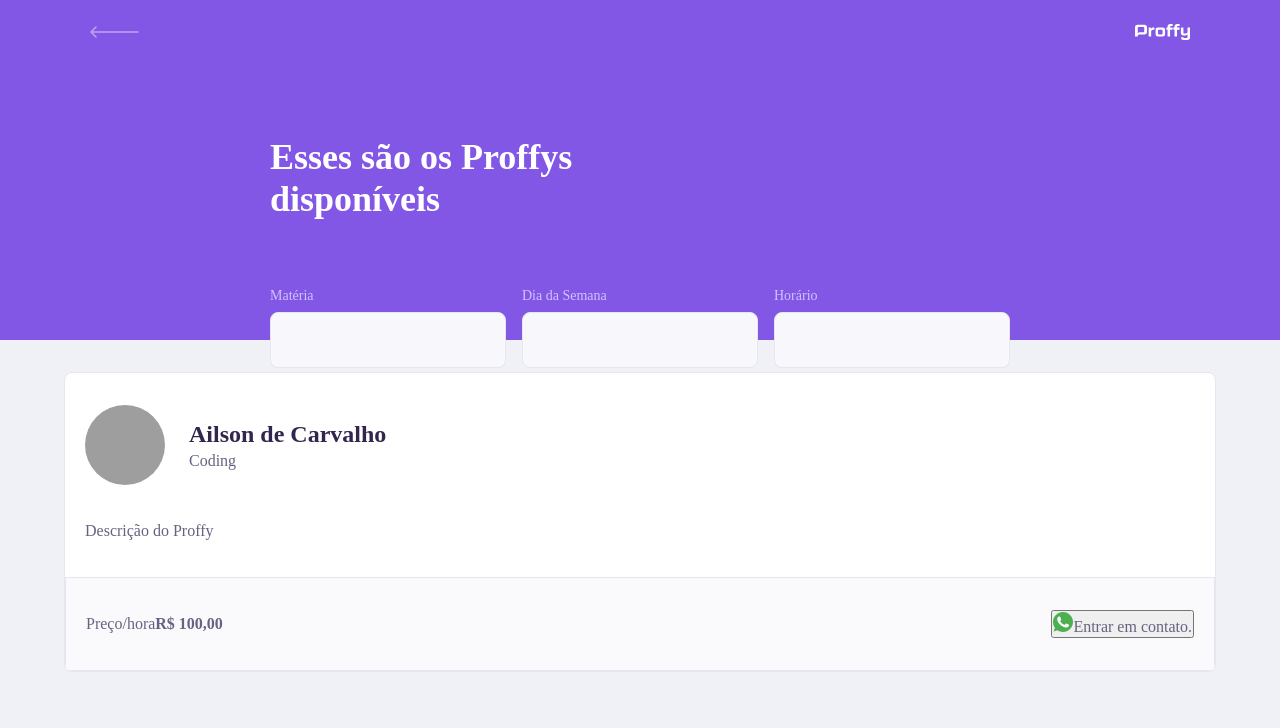
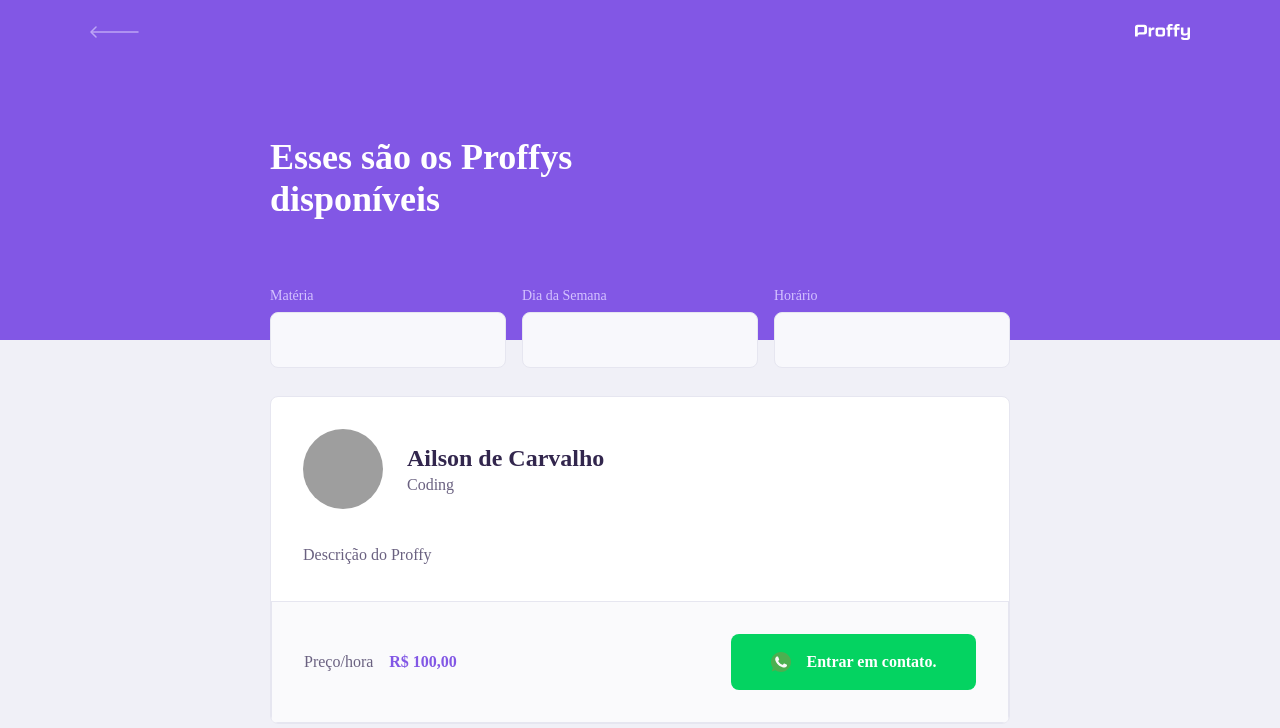
Before and after one commit to Ailsoncf/Proffy, a React (Create React App) app in the folder web/: page /study in a window 1280 px wide. Shown: the top 728 px of the page. Built offline with nearby package versions, Linux system fonts and the light colour scheme; grey boxes are pictures that could not be loaded.

Commit message:
Creating Teacher Item Component

```diff
--- /dev/null
+++ b/web/src/components/TeacherItem/index.js
@@ -0,0 +1,36 @@
+import React from "react";
+
+import whatsappIcon from "../../assets/images/icons/whatsapp.svg";
+
+import "./styles.css";
+
+function TeacherItem() {
+  return (
+    <article className="teacher-item">
+      <header>
+        <img
+          src="https://avatars3.githubusercontent.com/u/61307843?s=460&u=16a6d7a3aac7ecda47c15fc6cdb857cd605361af&v=4"
+          alt="Foto Perfil"
+        />
+        <div>
+          <strong>Ailson de Carvalho</strong>
+          <span>Coding</span>
+        </div>
+      </header>
+
+      <p>Descrição do Proffy</p>
+      <footer>
+        <p>
+          Preço/hora
+          <strong>R$ 100,00</strong>
+        </p>
+        <button type="button">
+          <img src={whatsappIcon} alt="Whatsapp" />
+          Entrar em contato.
+        </button>
+      </footer>
+    </article>
+  );
+}
+
+export default TeacherItem;
--- /dev/null
+++ b/web/src/components/TeacherItem/styles.css
@@ -0,0 +1,103 @@
+.teacher-item {
+    background: var(--color-box-base);
+    border: 1px solid var(--color-line-in-white);
+    border-radius: 0.8rem;
+    margin-top: 2.4rem;
+    overflow: hidden;
+}
+
+.teacher-item header {
+    padding: 3.2rem 2rem;
+    display: flex;
+    align-items: center;
+}
+
+.teacher-item header img{
+    width: 8rem;
+    height: 8rem;
+    border-radius: 50%;
+}
+
+.teacher-item header div {
+    margin-left: 2.4rem;
+}
+
+.teacher-item header div strong {
+    font: 700 2.4rem Archivo;
+    display: block;
+    color: var(--color-text-title);
+}
+
+.teacher-item header div span {
+    font-size: 1.6rem;
+    display: block;
+    margin-top: 0.4rem;
+}
+
+.teacher-item > p {
+    padding: 0 2rem;
+    font-size: 1.6rem;
+    line-height: 2.8rem;
+}
+
+.teacher-item footer {
+    padding: 3.2rem 2rem;
+    background: var(--color-box-footer);
+    border: 1px solid var(--color-line-in-white);
+    margin-top: 3.2rem;
+    display: flex;
+    align-items: center;
+    justify-content: space-between;
+}
+
+.teacher-item footer p strong {
+    color: var(--color-primary);
+    font-size: 1.6rem;
+    display: block;
+}
+
+.teacher-item footer button {
+    width: 20rem;
+    height: 5.6rem;
+    background: var(--color-secundary);
+    color: var(--color-button-text);
+    border: 0;
+    border-radius: 0.8rem;
+    cursor: pointer;
+    font: 700 1.4rem Archivo;
+    display: flex;
+    align-items: center;
+    justify-content: space-evenly;
+    transition: 0.2s;
+}
+
+.teacher-item footer button:hover{
+    background: var(--color-secundary-dark);
+}
+
+@media (min-width: 700px) {
+
+    .teacher-item header,
+    .teacher-item footer {
+        padding: 3.2rem;
+    }
+
+    .teacher-item > p {
+        padding: 0 3.2rem
+    }
+
+    .teacher-item footer p strong {
+        display: initial;
+        margin-left: 1.6rem;
+    }
+
+    .teacher-item footer button {
+        width: 24.5rem;
+        font-size: 1.6rem;
+        justify-content: center;
+    }
+
+    .teacher-item footer button img {
+        margin-right: 1.6rem;
+    }
+}
--- a/web/src/pages/TeacherList/index.js
+++ b/web/src/pages/TeacherList/index.js
@@ -1,7 +1,7 @@
 import React from "react";
 
 import PageHeader from "../../components/PageHeader";
-import whatsappIcon from "../../assets/images/icons/whatsapp.svg";
+import TeacherItem from "../../components/TeacherItem";
 
 import "./styles.css";
 
@@ -28,30 +28,7 @@
       </PageHeader>
 
       <main>
-        <article className="teacher-item">
-          <header>
-            <img
-              src="https://avatars3.githubusercontent.com/u/61307843?s=460&u=16a6d7a3aac7ecda47c15fc6cdb857cd605361af&v=4"
-              alt=""
-            />
-            <div>
-              <strong>Ailson de Carvalho</strong>
-              <span>Coding</span>
-            </div>
-          </header>
-
-          <p>Descrição do Proffy</p>
-          <footer>
-            <p>
-              Preço/hora
-              <strong>R$ 100,00</strong>
-            </p>
-            <button type="button">
-              <img src={whatsappIcon} alt="Whatsapp" />
-              Entrar em contato.
-            </button>
-          </footer>
-        </article>
+        <TeacherItem />
       </main>
     </div>
   );
--- a/web/src/pages/TeacherList/styles.css
+++ b/web/src/pages/TeacherList/styles.css
@@ -51,57 +51,7 @@
     width: 90%;
 }
 
-.teacher-item {
-    background: var(--color-box-base);
-    border: 1px solid var(--color-line-in-white);
-    border-radius: 0.8rem;
-    margin-top: 2.4rem;
-    overflow: hidden;
-}
 
-.teacher-item header {
-    padding: 3.2rem 2rem;
-    display: flex;
-    align-items: center;
-}
-
-.teacher-item header img{
-    width: 8rem;
-    height: 8rem;
-    border-radius: 50%;
-}
-
-.teacher-item header div {
-    margin-left: 2.4rem;
-}
-
-.teacher-item header div strong {
-    font: 700 2.4rem Archivo;
-    display: block;
-    color: var(--color-text-title);
-}
-
-.teacher-item header div span {
-    font-size: 1.6rem;
-    display: block;
-    margin-top: 0.4rem;
-}
-
-.teacher-item > p {
-    padding: 0 2rem;
-    font-size: 1.6rem;
-    line-height: 2.8rem;
-}
-
-.teacher-item footer {
-    padding: 3.2rem 2rem;
-    background: var(--color-box-footer);
-    border: 1px solid var(--color-line-in-white);
-    margin-top: 3.2rem;
-    display: flex;
-    align-items: center;
-    justify-content: space-between;
-}
 
 @media (min-width: 700px) {
     #page-teacher-list {
@@ -119,4 +69,10 @@
     #search-teachers .input-block + .input-block{
         margin-top: 0;
     }
+
+    #page-teacher-list main {
+        padding: 3.2rem 0;
+        max-width: 740px;
+        margin: 0 auto;
+    }
 }
```
